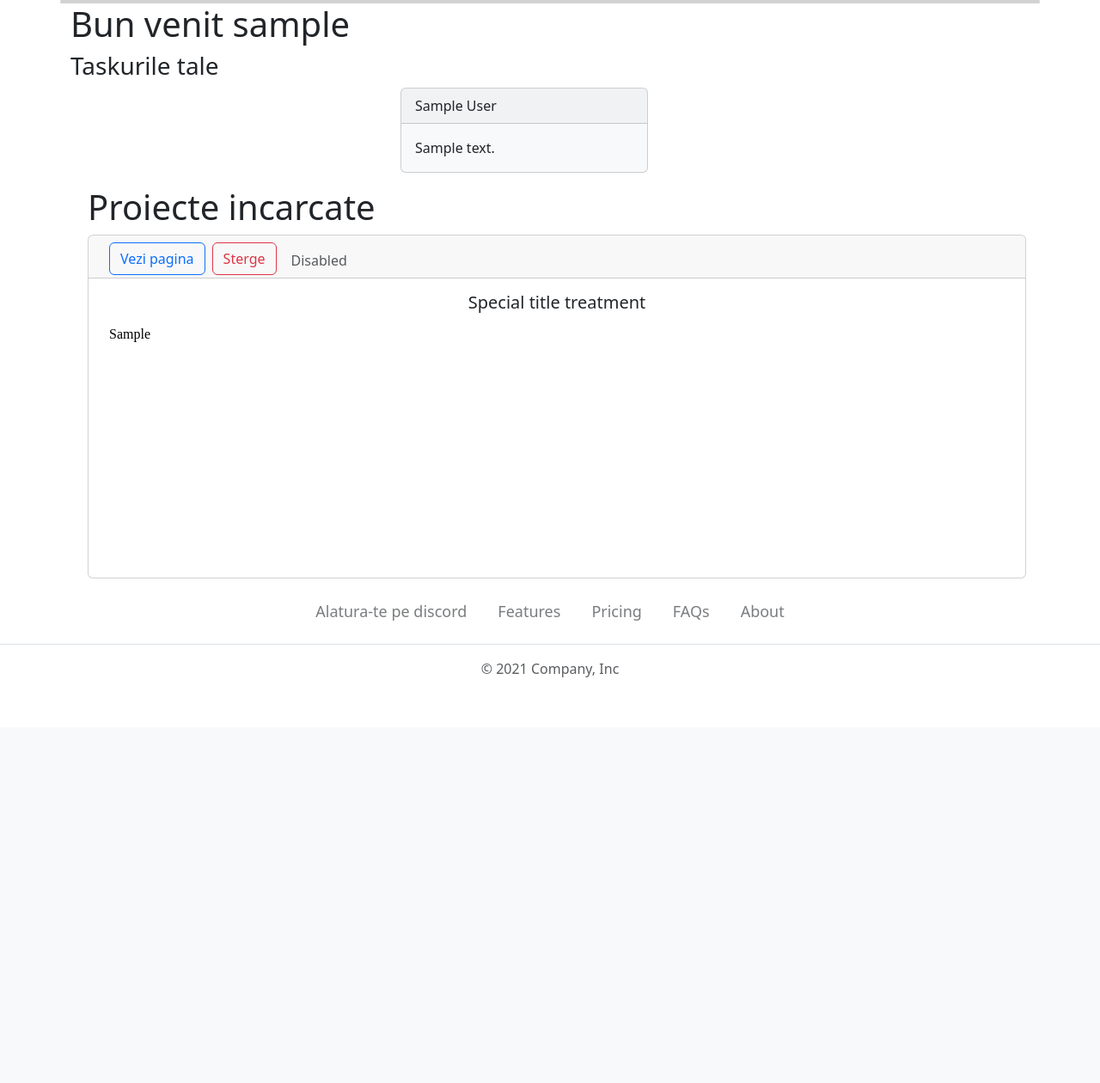
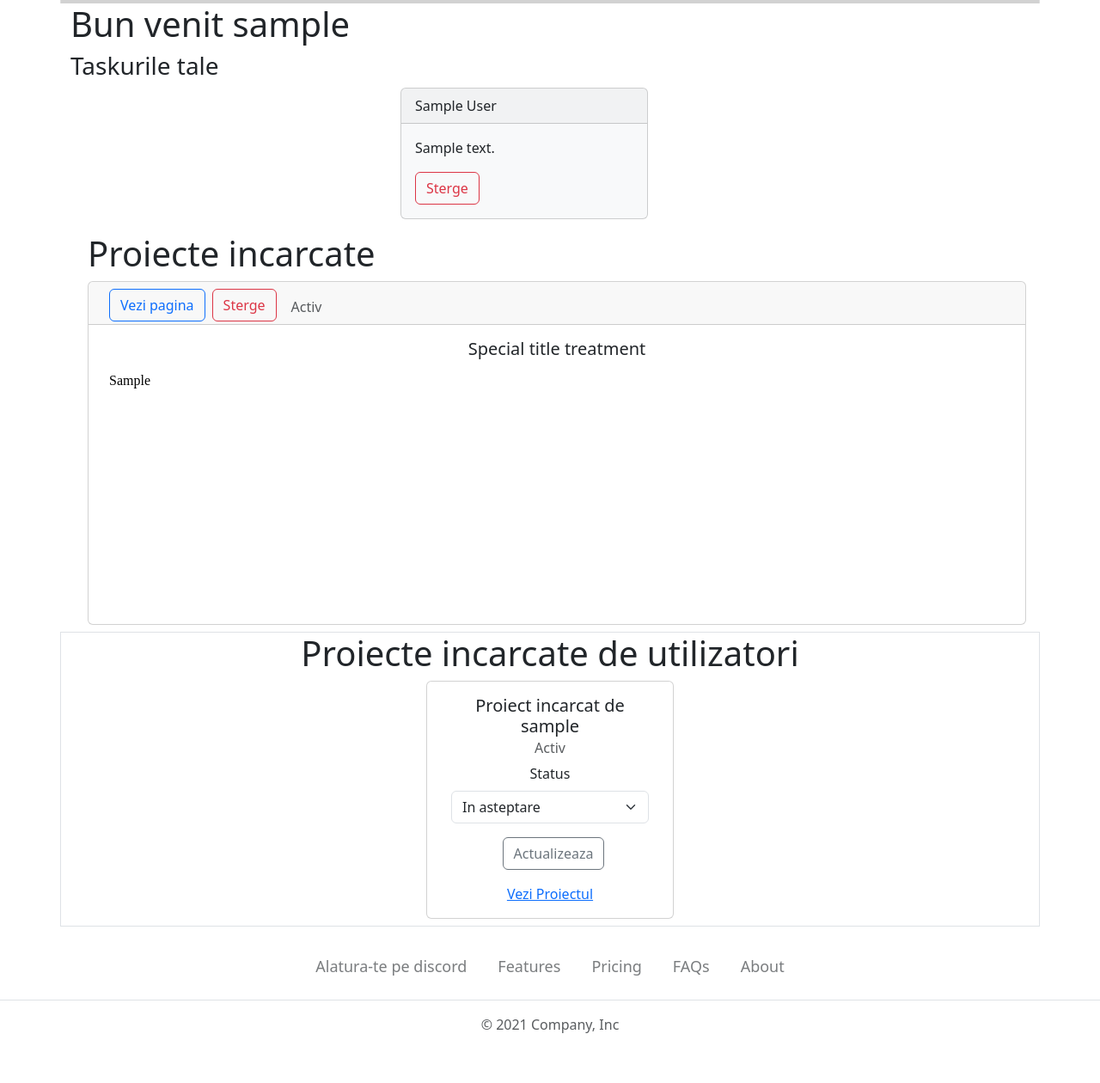
Before and after one commit to lalalaurentiu/programatorii_din_romania, a Django app: template accounts/templates/profile.html in a window 1280 px wide. Shown: the part 54-1314 px from the top of the page at 86% size. Before the commit the page ends 842 px from the top, so only its background shows below. Run offline with Django 3.2, Linux system fonts and the light colour scheme; the template is opened without the code that fills it: values that come from a table or form of the project are taken from there, others are empty; a user stored in the database is signed in; tables that the repository leaves empty hold one stand-in row (values such as "Sample post"); some libraries are stand-ins or nearby versions.

Commit message:
posibilitatea de a sterge taskurile si status pentru proiecte

```diff
--- a/accounts/forms.py
+++ b/accounts/forms.py
@@ -1,6 +1,8 @@
 from django.contrib.auth.models import User
 from django import forms
 from django.contrib.auth.forms import AuthenticationForm
+from django.db.models import fields
+from home.models import UserPost
 
 
 class SignUpForm(forms.ModelForm):
@@ -26,3 +28,8 @@ class SignUpForm(forms.ModelForm):
 class LoginForm(AuthenticationForm):
     username = forms.CharField(max_length=100, required=True, label="Nume")
     password = forms.CharField(widget = forms.PasswordInput(), label="Parola")
+
+class ProjectStatus(forms.ModelForm):
+    class Meta:
+        model = UserPost
+        fields = ["status"]
--- a/accounts/models.py
+++ b/accounts/models.py
@@ -6,6 +6,7 @@ class UserProfile(models.Model):
     user = models.ForeignKey(User, on_delete = models.CASCADE)
     tasksName = models.CharField(max_length=250,blank=True)
     taskDescription = models.CharField(max_length=1000 ,blank=True)
+    taskId = models.IntegerField()
 
     def __str__(self):
         return self.user.username
--- a/accounts/templates/profile.html
+++ b/accounts/templates/profile.html
@@ -57,9 +57,15 @@
                 {% for task in userProfile %}
                     <div class="col-4">
                         <div class="card text-dark bg-light mb-3" style="max-width: 18rem;">
-                            <div class="card-header">{{ task.tasksName }}</div>
+                            <div class="card-header">
+                                {{ task.tasksName }}
+                            </div>
                             <div class="card-body">
                                 <p class="card-text">{{ task.taskDescription }}</p>
+                                <form action="{% url 'accounts:deletetask'  task.id  %}" method="POST">
+                                    {% csrf_token %}
+                                    <input class="btn btn-outline-danger" type="submit" value="Sterge" name="{{ task.id }}"/>
+                                </form>
                             </div>
                         </div>
                     </div>
@@ -87,7 +93,7 @@
                             </form>
                         </li>
                         <li class="nav-item">
-                            <a class="nav-link disabled" href="#" tabindex="-1" aria-disabled="true">Disabled</a>
+                            <a class="nav-link disabled" href="#" tabindex="-1" aria-disabled="true">{{ project.status }}</a>
                         </li>
                     </ul>
                 </div>
@@ -102,5 +108,30 @@
         <small>Nu aveti nici un proiect incarcat</small>
     {% endif%}
 </div>
-
+    {% if user.is_superuser %}
+        {% if availableProjects %}
+            <div class="container my-2 border text-center">
+                <h1>Proiecte incarcate de utilizatori</h1>
+                <div class="row justify-content-evenly my-2">
+                    {% for projects in availableProjects %}
+                    <div class="card" style="width: 18rem;">
+                        <div class="card-body">
+                            <h5 class="card-title">Proiect incarcat de {{ projects.author }}</h5>
+                            <h6 class="card-subtitle mb-2 text-muted">{{ projects.status }}</h6>
+                            <form method="POST" action="{% url 'accounts:projectstatus' projects.id %}" >
+                                {% csrf_token %}
+                                {% bootstrap_form projectStatusForm %}
+                                {% buttons %}
+                                    <p><input type = "hidden" value="{{ projects.id }}" id="id_project"></p>
+                                    <p><input class="btn btn-outline-secondary ms-2" type = "submit" value="Actualizeaza"></p>
+                                {% endbuttons %}
+                            </form>
+                            <a href="{{ projects.get_absolute_url }}" class="card-link">Vezi Proiectul</a>
+                        </div>
+                    </div>
+                    {% endfor %}
+                </div>
+            </div>
+        {% endif %}
+    {% endif %}
 {% endblock %}
--- a/accounts/urls.py
+++ b/accounts/urls.py
@@ -2,15 +2,15 @@ from re import template
 from django.shortcuts import redirect
 from django.urls import path
 from django.contrib.auth import views as auth_views
-from .views import choseTask , profile, deleteProject
+from .views import choseTask , profile, deleteProject, deleteTask, adminActivateProjects
 
 app_name = "accounts"
 
 urlpatterns = [
-    # path("login/",auth_views.LoginView.as_view(), name="login"),
     path('logout/', auth_views.LogoutView.as_view(), name='logout'),
     path('profile/', profile, name='profile'),
     path("availabletask", choseTask, name="chosentask"),
-    path("<id>/", deleteProject, name="deleteproject"),
-
+    path("project/<id>", deleteProject, name="deleteproject"),
+    path("task/<id>", deleteTask, name="deletetask"),
+    path("projectstatus/<id>", adminActivateProjects, name="projectstatus"),
 ]
--- a/home/models.py
+++ b/home/models.py
@@ -13,12 +13,23 @@ class Tasks(models.Model):
     available = models.BooleanField(default=True)
 
 class UserPost(models.Model):
+
+    activ = "Activ"
+    dezactivat = "Dezactivat"
+    inAsteptare = "In asteptare"
+
+    choicesStatus = [
+        (activ, "Activ"),
+        (dezactivat, "Dezactivat"),
+        (inAsteptare, "In asteptare")
+    ]
+
     author = models.ForeignKey(User, on_delete=CASCADE)
     title = models.CharField(blank=True, max_length=250)
     post_html = models.TextField(blank=True)
     post_css = models.TextField(blank=True)
     post_js = models .TextField(blank=True)
-
+    status = models.CharField(max_length=15, choices=choicesStatus, default=inAsteptare)
     slug = models.SlugField(max_length=250, unique=True)
 
     def __str__(self):
--- a/home/views.py
+++ b/home/views.py
@@ -38,13 +38,10 @@ def saveProjects(request):
         request_html_file = request.FILES['fileHtml'] if 'fileHtml' in request.FILES else None
         request_css_file = request.FILES['fileCss'] if 'fileCss' in request.FILES else None
         request_Js_file = request.FILES['fileJs'] if 'fileJs' in request.FILES else None
-        print(request_css_file)
-
 
         dataHtml = verifyFile(request_html_file, ".html$")
         datCss = verifyFile(request_css_file, ".css$")
         dataJs = verifyFile(request_Js_file, ".js$")
-
 
         title = request.POST.get("slug")
         UserPost.objects.create(post_html = dataHtml, post_css = datCss, post_js =dataJs, slug=title, author_id = request.user.id)
```
Also changed, not shown: accounts/views.py (+32 -3 lines), home/templates/home/home.html (+6 -4 lines), accounts/migrations/0002_userprofile_taskid.py (added), home/migrations/0005_userpost_status.py (added).
